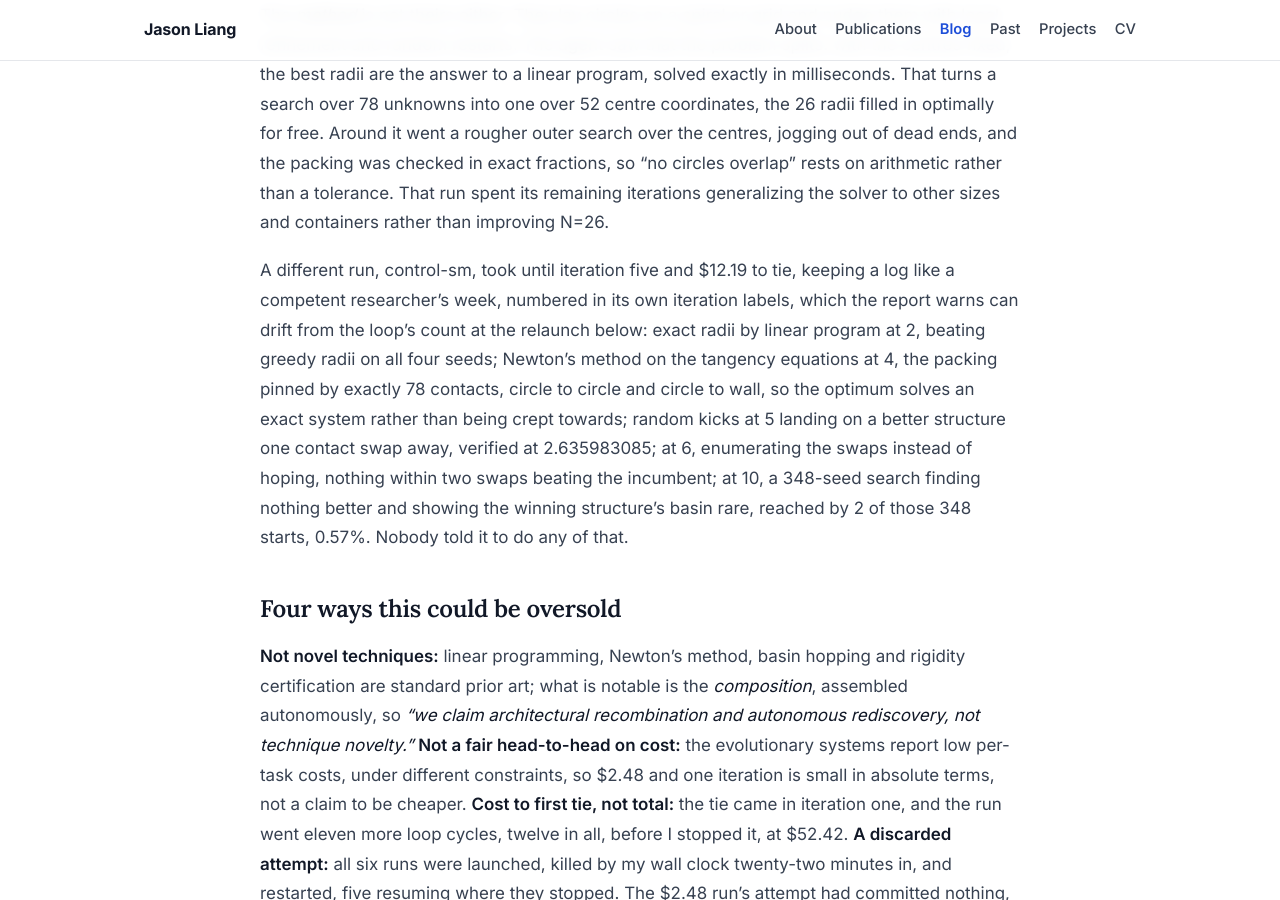
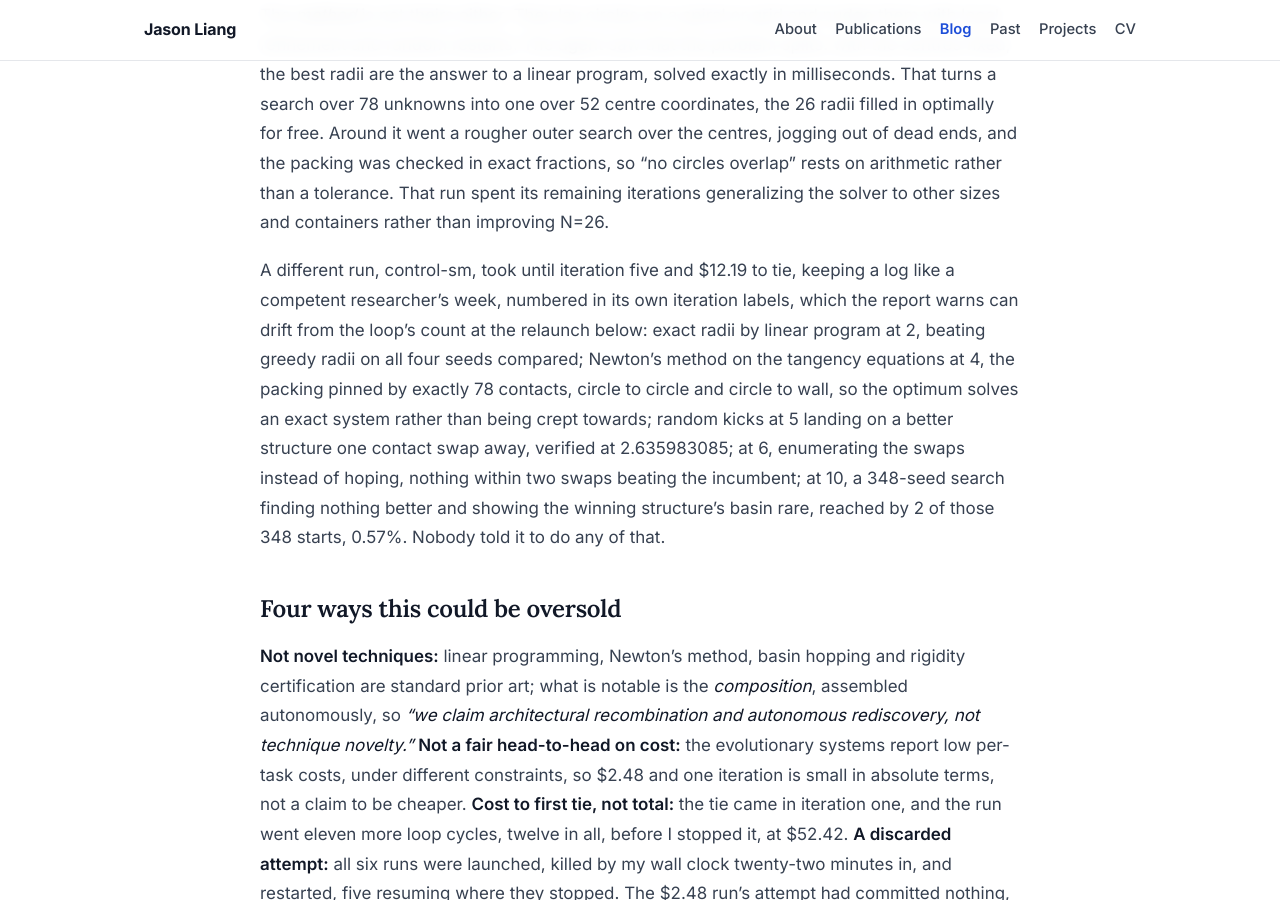
Before and after one commit to jasonzliang/jasonzliang.github.io, a Jekyll site: the page built from _posts/2026-08-04-circle-packing.md, in a window 1280 px wide and 900 px high, scrolled down 2155 px. Built offline with Jekyll 4.4.1, drawn with Linux system fonts in a browser that asks for light colours.

```diff
--- a/_posts/2026-08-04-circle-packing.md
+++ b/_posts/2026-08-04-circle-packing.md
@@ -91,12 +91,12 @@ A different run, control-sm, took until iteration five and $12.19 to tie,
 keeping a log like a competent researcher's week, numbered in its own iteration
 labels, which the report warns can drift from the loop's count at the relaunch
 below: exact radii by linear program at 2, beating greedy radii on all four
-seeds; Newton's method on the tangency equations at 4, the packing pinned by
-exactly 78 contacts, circle to circle and circle to wall, so the optimum solves
-an exact system rather than being crept towards; random kicks at 5 landing on a
-better structure one contact swap away, verified at 2.635983085; at 6,
-enumerating the swaps instead of hoping, nothing within two swaps beating the
-incumbent; at 10, a 348-seed search finding nothing better and showing the
+seeds compared; Newton's method on the tangency equations at 4, the packing
+pinned by exactly 78 contacts, circle to circle and circle to wall, so the
+optimum solves an exact system rather than being crept towards; random kicks at
+5 landing on a better structure one contact swap away, verified at 2.635983085;
+at 6, enumerating the swaps instead of hoping, nothing within two swaps beating
+the incumbent; at 10, a 348-seed search finding nothing better and showing the
 winning structure's basin rare, reached by 2 of those 348 starts, 0.57%. Nobody
 told it to do any of that.
 
```
Also changed, not shown: _posts/2026-08-05-values-rewriting.md (+8 -9 lines).
